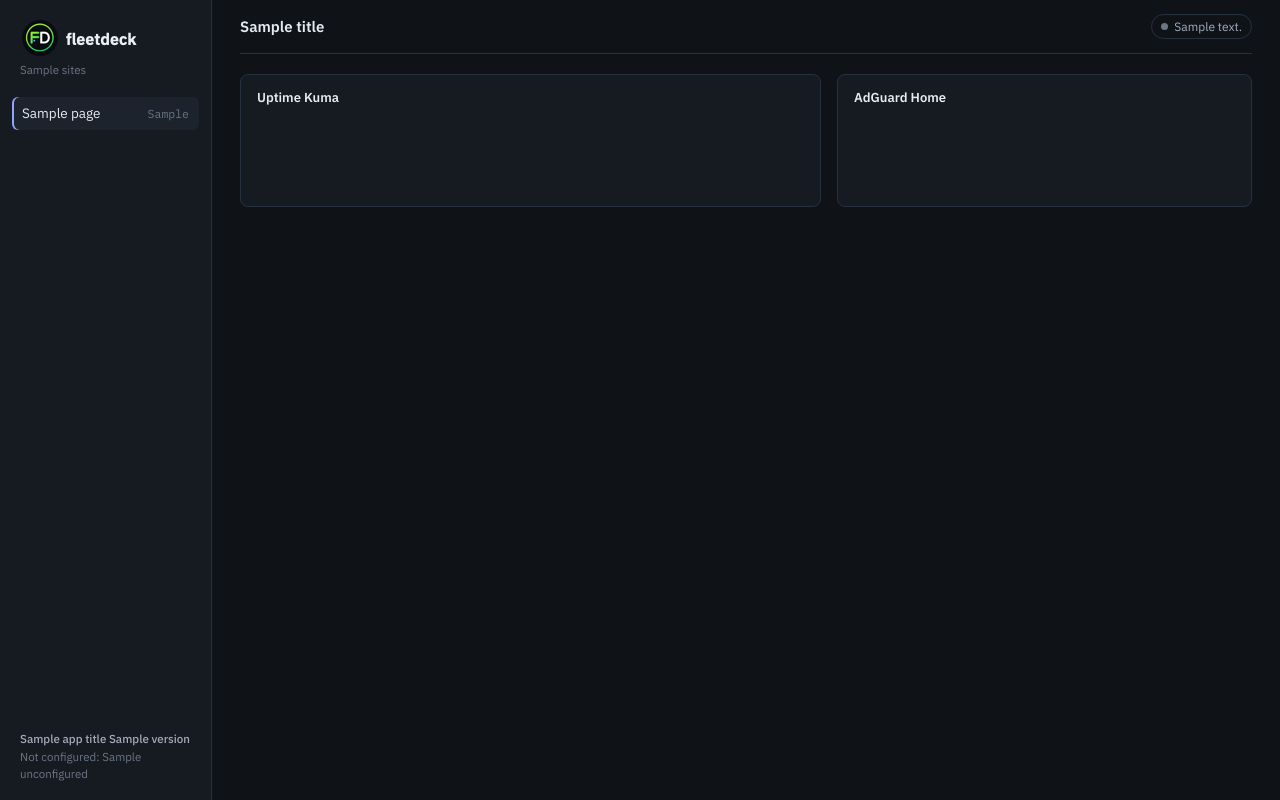
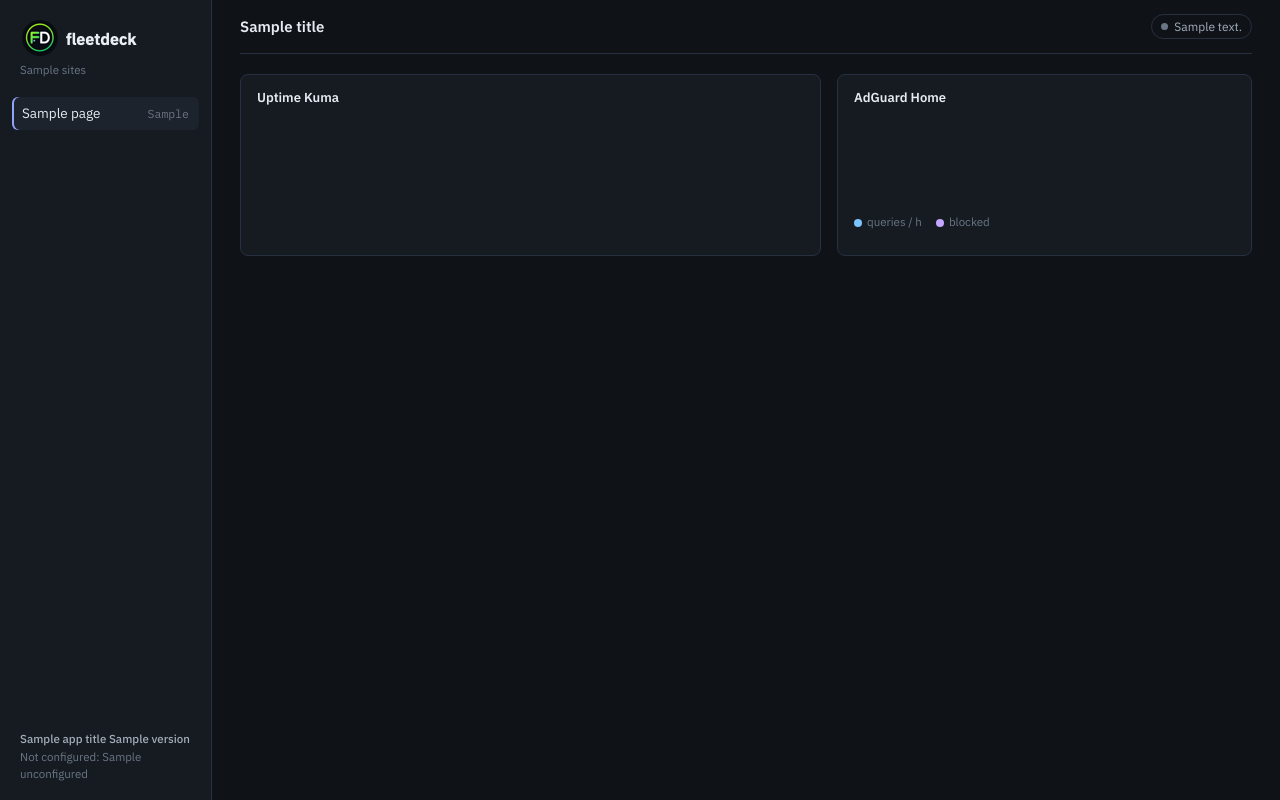
Before and after one commit to mews-se/fleetdeck, a Python web app: template templates/network.html in a window 1280 px wide. Run offline with Jinja, Linux system fonts and the light colour scheme; the template is opened without the code that fills it: most values are stand-ins (such as "Sample title", 1, 10 or a date in 2020).

Commit message:
feat: hover values and light axes on every chart
uPlot curves now carry a cursor with a small tooltip (value with unit
and time) and a y axis with a couple of ticks that follows the series:
0–100 for percentages, zero-based with headroom for Mbit/s and queries,
min–max with headroom for temperature. Hour or weekday ticks on the x
axis, a little more chart height, and a legend under the AdGuard chart.
The WAN sparkline on the overview keeps its bare look with hover only.

```diff
--- a/static/css/fleetdeck.css
+++ b/static/css/fleetdeck.css
@@ -126,12 +126,16 @@ td.r{text-align:right}
 .window .track i{position:absolute;top:0;bottom:0;background:color-mix(in srgb,var(--good) 55%,transparent)}
 .window .track b{position:absolute;top:-2px;bottom:-2px;width:2px;background:var(--accent)}
 .hours{display:flex;justify-content:space-between;font:11px var(--mono);color:var(--ink-3);margin-top:4px}
-.chart{height:64px;position:relative}
-.chart.tall{height:90px}
+.chart{height:88px;position:relative}
+.chart.tall{height:120px}
+.chart .tip{position:absolute;top:0;z-index:2;pointer-events:none;white-space:nowrap;padding:3px 7px;border:1px solid var(--line);border-radius:5px;background:var(--raised);color:var(--ink);font:11px/1.35 var(--mono);transform:translateX(8px)}
+.chart .tip.flip{transform:translateX(calc(-100% - 8px))}
+.chart .tip span{display:block;color:var(--ink-3)}
 .chart .empty{position:absolute;inset:0;display:flex;align-items:center;justify-content:center}
 .note{font-size:12px;margin:12px 0 0}
 .uplot{font-family:var(--sans)}
 .uplot .u-over{cursor:default}
+.uplot .u-cursor-x{border-right:1px dashed var(--ink-3)}
 
 @media (max-width:820px){
   .app{grid-template-columns:1fr}
--- a/static/js/fleetdeck.js
+++ b/static/js/fleetdeck.js
@@ -34,6 +34,9 @@ const FD = (() => {
   const statePill = (s) => pill(stateKind[s] || 'off', s || 'unknown');
 
   const charts = new Map();
+  const tickTime = (t, incr) => new Date(t * 1000)[incr >= 86400 ? 'toLocaleDateString' : 'toLocaleTimeString'](undefined, incr >= 86400 ? { weekday: 'short' } : { hour: '2-digit', minute: '2-digit', hourCycle: 'h23' });
+  const tickNum = (splits) => splits.map((v) => num(v, splits.some((x) => x % 1) ? 1 : 0));
+  const val = (v, unit) => v == null ? '—' : num(v, Math.abs(v) < 10 && v % 1 ? 1 : 0) + unit;
   function chart(id, xs, series, opts = {}) {
     const el = $(id);
     if (!el || !window.uPlot) return;
@@ -42,16 +45,43 @@ const FD = (() => {
     if (!xs || xs.length < 2) { el.innerHTML = '<div class="empty">no data yet</div>'; return; }
     const colors = [cssVar('--data'), cssVar('--data-2')];
     const height = el.clientHeight || 64;
+    const unit = opts.unit || '', names = opts.names || [];
+    const axis = { stroke: cssVar('--ink-3'), font: `10px ${cssVar('--mono')}`, ticks: { show: false }, grid: { show: false } };
+    const range = (u, min, max) => {
+      if (opts.max != null) return [opts.min ?? 0, opts.max];
+      if (min == null || max == null) return [0, 1];
+      const pad = (max - min || Math.abs(max) || 1) * 0.15;
+      return [opts.min ?? min - pad, max + pad];
+    };
+    let tip = null;
     const u = new uPlot({
       width: el.clientWidth || 320,
       height,
-      cursor: { show: false },
+      cursor: { y: false, drag: { x: false, y: false }, points: { size: 6 } },
       legend: { show: false },
-      padding: [4, 4, 4, 4],
-      scales: { x: { time: true }, y: { range: (u, min, max) => [opts.min ?? Math.min(min, max), opts.max ?? max] } },
-      axes: [{ show: false }, { show: false }],
+      padding: opts.bare ? [4, 4, 4, 4] : [6, 18, 0, 0],
+      scales: { x: { time: true }, y: { range } },
+      axes: opts.bare ? [{ show: false }, { show: false }] : [
+        { ...axis, size: 18, gap: 2, values: (u, splits, ax, space, incr) => splits.map((t) => tickTime(t, incr)) },
+        { ...axis, size: 36, gap: 4, space: 22, grid: { show: true, stroke: cssVar('--line-2'), width: 1 }, values: (u, splits) => tickNum(splits) },
+      ],
       series: [{}, ...series.map((s, i) => ({ stroke: colors[i], width: 2, fill: i === 0 ? colors[i] + '22' : undefined, points: { show: false }, spanGaps: true }))],
+      hooks: {
+        setCursor: [(u) => {
+          const i = u.cursor.idx;
+          if (!tip) return;
+          if (i == null) { tip.hidden = true; return; }
+          tip.innerHTML = `<b>${series.map((s, k) => `${names[k] ? esc(names[k]) + ' ' : ''}${val(s[i], unit)}`).join(' · ')}</b><span>${when(u.data[0][i])}</span>`;
+          tip.style.left = `${u.cursor.left}px`;
+          tip.classList.toggle('flip', u.cursor.left > u.over.clientWidth / 2);
+          tip.hidden = false;
+        }],
+      },
     }, [xs, ...series], el);
+    tip = document.createElement('div');
+    tip.className = 'tip';
+    tip.hidden = true;
+    u.over.appendChild(tip);
     charts.set(id, u);
     if (!el.dataset.observed) {
       el.dataset.observed = '1';
@@ -185,7 +215,7 @@ const FD = (() => {
     const w = d.wan;
     if (w) {
       $('wan-meta').textContent = `speedtest-tracker ${w.id} · 7 days`;
-      chart('wan-chart', w.series[0], [w.series[1]], { min: 0 });
+      chart('wan-chart', w.series[0], [w.series[1]], { min: 0, unit: ' Mbit/s', names: ['↓'], bare: true });
       const l = w.latest;
       $('wan-kv').innerHTML = l ? `<dt>Last test ${when(l.created_at)}</dt><dd>${l.status === 'completed' ? `${num(l.download)} ↓ · ${num(l.upload)} ↑ Mbit/s · ${num(l.ping, 1)} ms` : esc(l.status)}</dd><dt>Last 24 h</dt><dd>${w.day.count} tests · ${w.day.failed} failed</dd><dt>7 days</dt><dd>min ${num(w.week.min)} · max ${num(w.week.max)} Mbit/s</dd>` : '<dt>No results</dt><dd>—</dd>';
     } else {
@@ -308,7 +338,7 @@ const FD = (() => {
     $('ag-meta').textContent = a.ts ? `${a.status.version || ''} · ${age(a.ts)} ago` : 'not read yet';
     if (s.hourly_queries) {
       const n = s.hourly_queries.length, t0 = Math.floor(nowS() / 3600) * 3600 - (n - 1) * 3600;
-      chart('ag-chart', s.hourly_queries.map((_, i) => t0 + i * 3600), [s.hourly_queries, s.hourly_blocked || []], { min: 0 });
+      chart('ag-chart', s.hourly_queries.map((_, i) => t0 + i * 3600), [s.hourly_queries, s.hourly_blocked || []], { min: 0, names: ['queries', 'blocked'] });
     } else $('ag-chart').innerHTML = '<div class="empty">no data yet</div>';
     $('ag-kv').innerHTML = a.ts ? `<dt>Queries 24 h</dt><dd>${num(s.queries)}</dd><dt>Blocked</dt><dd>${num(a.blocked_pct, 1)} %</dd><dt>Upstream avg</dt><dd>${num(s.avg_ms)} ms</dd><dt>Top blocked</dt><dd>${(s.top_blocked || []).slice(0, 3).map((x) => esc(x.name)).join(' · ') || '—'}</dd><dt>Top clients</dt><dd>${(s.top_clients || []).slice(0, 3).map((x) => `${esc(x.name)} (${x.count})`).join(' · ') || '—'}</dd>${a.url ? `<dt></dt><dd><a href="${esc(a.url)}" target="_blank" rel="noopener">open AdGuard Home</a></dd>` : ''}` : '';
     $('st').innerHTML = d.speedtests.map((st) => `<div class="panel" style="margin-top:16px">
@@ -316,7 +346,7 @@ const FD = (() => {
       <div class="chart tall" id="st-${esc(st.id)}"></div>
       <div class="legend"><span><i class="data"></i>download Mbit/s</span><span><i class="data-2"></i>upload</span><span>${st.week.count} tests · ${st.week.failed} failed · min ${num(st.week.min)} · max ${num(st.week.max)}</span>${st.url ? `<a href="${esc(st.url)}" target="_blank" rel="noopener">open</a>` : ''}</div>
     </div>`).join('');
-    d.speedtests.forEach((st) => chart(`st-${st.id}`, st.series[0], [st.series[1], st.series[2]], { min: 0 }));
+    d.speedtests.forEach((st) => chart(`st-${st.id}`, st.series[0], [st.series[1], st.series[2]], { min: 0, unit: ' Mbit/s', names: ['↓', '↑'] }));
   };
 
   R.upstream = (d) => {
@@ -358,9 +388,9 @@ const FD = (() => {
     const p = d.pve_node;
     if (p) kv += `<dt>PVE</dt><dd>${esc(p.version || '?')} · ${p.running ?? '—'}/${p.guests ?? '—'} guests running · root ${num(p.root_pct)} % · <a href="${esc(p.url)}" target="_blank" rel="noopener">web UI</a> · <a href="/guests">guests</a></dd>`;
     $('sys-kv').innerHTML = kv;
-    chart('ch-cpu', d.series.cpu[0], [d.series.cpu[1]], { min: 0, max: 100 });
-    chart('ch-mem', d.series.mem[0], [d.series.mem[1]], { min: 0, max: 100 });
-    chart('ch-temp', d.series.temp[0], [d.series.temp[1]], { min: 0 });
+    chart('ch-cpu', d.series.cpu[0], [d.series.cpu[1]], { min: 0, max: 100, unit: ' %' });
+    chart('ch-mem', d.series.mem[0], [d.series.mem[1]], { min: 0, max: 100, unit: ' %' });
+    chart('ch-temp', d.series.temp[0], [d.series.temp[1]], { unit: ' °C' });
     const kk = { 0: 'crit', 1: 'good', 2: 'warn', 3: 'off' };
     $('mon-meta').textContent = d.monitors.length ? `Uptime Kuma · ${d.monitors.filter((m) => m.status === 1).length}/${d.monitors.length} up` : 'Uptime Kuma';
     $('mon-t').innerHTML = d.monitors.length ? `<tr><th></th><th>Monitor</th><th>Target</th><th class="num">RTT</th></tr>` + d.monitors.map((m) => `<tr><td>${dot(kk[m.status] || 'off')}</td><td><b>${esc(m.name)}</b><br><span class="small">${esc(m.type || '')}</span></td><td class="mono">${esc(m.url || [m.hostname, m.port].filter(Boolean).join(':'))}</td><td class="num">${m.status === 1 && m.rtt != null ? `${num(m.rtt)} ms` : esc(m.state || '')}</td></tr>`).join('') : '<tr><td class="empty">No monitor points at this host.</td></tr>';
--- a/templates/network.html
+++ b/templates/network.html
@@ -8,6 +8,7 @@
   <div class="panel">
     <h3>AdGuard Home <span class="meta" id="ag-meta"></span></h3>
     <div class="chart" id="ag-chart"></div>
+    <div class="legend"><span><i class="data"></i>queries / h</span><span><i class="data-2"></i>blocked</span></div>
     <dl class="kv" id="ag-kv"></dl>
   </div>
 </div>
```
